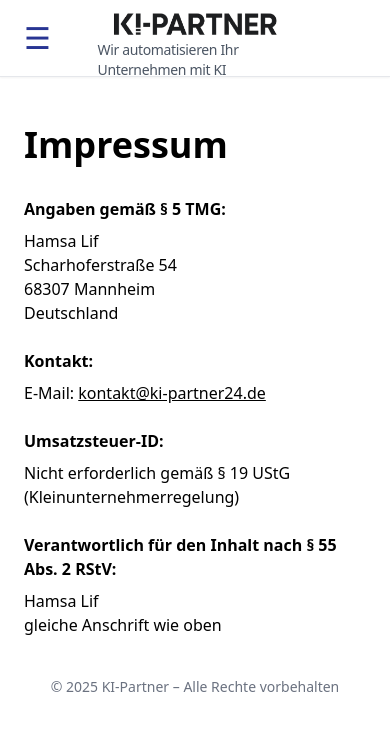
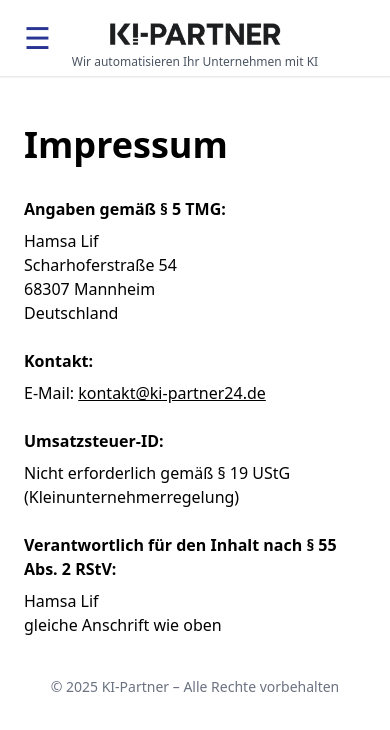
Before and after one commit to Hamsa777/KI-Partner, a React (Vite) app: page /impressum in a window 390 px wide. Shown: the top 730 px of the page. Built offline with nearby package versions, Linux system fonts and the light colour scheme.

Commit message:
Aktueller Stand – Widget final

```diff
--- a/src/components/Header.jsx
+++ b/src/components/Header.jsx
@@ -18,23 +18,27 @@ export default function Header() {
             </Link>
           </div>
 
-          {/* Mobile Burger Icon */}
-          <button
-            onClick={() => setMenuOpen(true)}
-            className="sm:hidden text-3xl text-[#283593]"
-          >
-            ☰
-          </button>
+                    {/* Burger-Icon RECHTS positioniert */}
+          <div className="sm:hidden">
+            <button
+              onClick={() => setMenuOpen(true)}
+              className="text-3xl text-[#283593]"
+            >
+              ☰
+            </button>
+          </div>
 
-          {/* Logo & Slogan */}
-          <div className="absolute left-1/2 transform -translate-x-1/2 flex flex-col items-center pt-1">
-            <Link to="/" className="flex items-center cursor-pointer mt-2">
+
+                  {/* Logo & Slogan – mittig zentriert */}
+          <div className="absolute left-1/2 transform -translate-x-1/2 flex flex-col items-center pt-1 mt-2">
+            <Link to="/" className="flex items-center cursor-pointer">
               <img src={logo} alt="KI-Partner Logo" className="h-8 sm:h-10 w-auto" />
             </Link>
-            <p className="text-sm sm:text-base text-gray-600 mt-0 tracking-tight">
+            <p className="text-xs sm:text-sm text-gray-600 mt-1 whitespace-nowrap">
               Wir automatisieren Ihr Unternehmen mit KI
             </p>
           </div>
+
 
           {/* Rechte Desktop-Navigation */}
           <div className="hidden sm:flex items-center space-x-4 text-sm sm:text-base pt-1">
```
